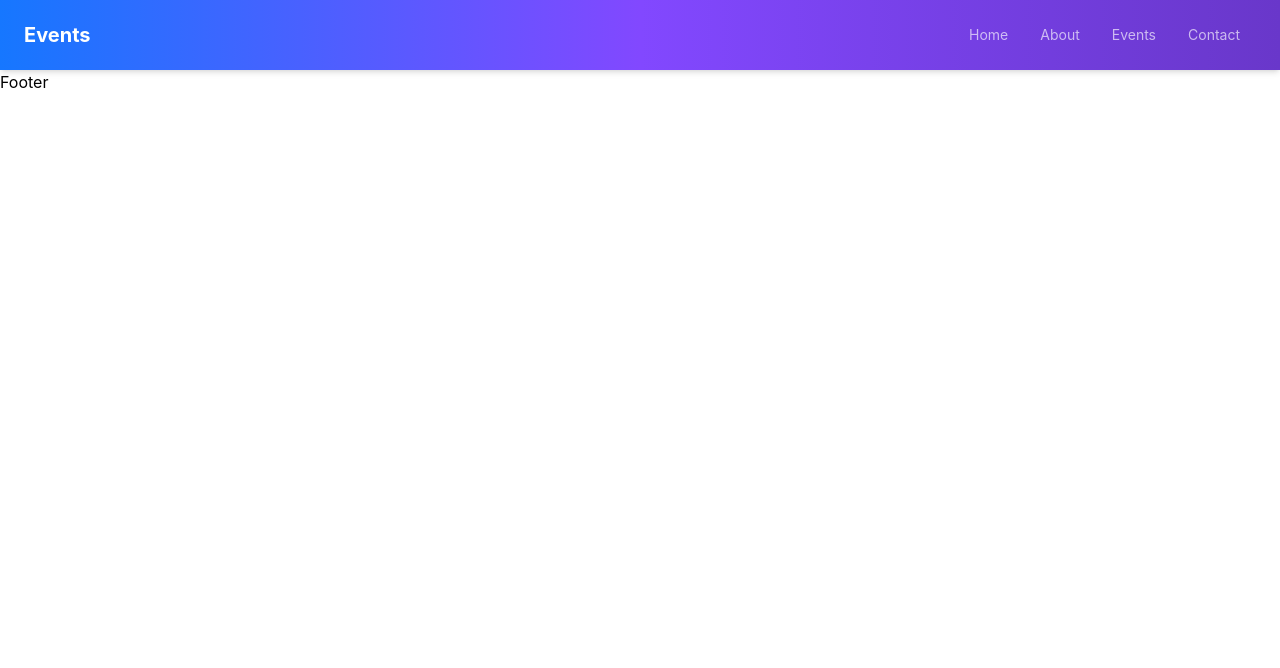
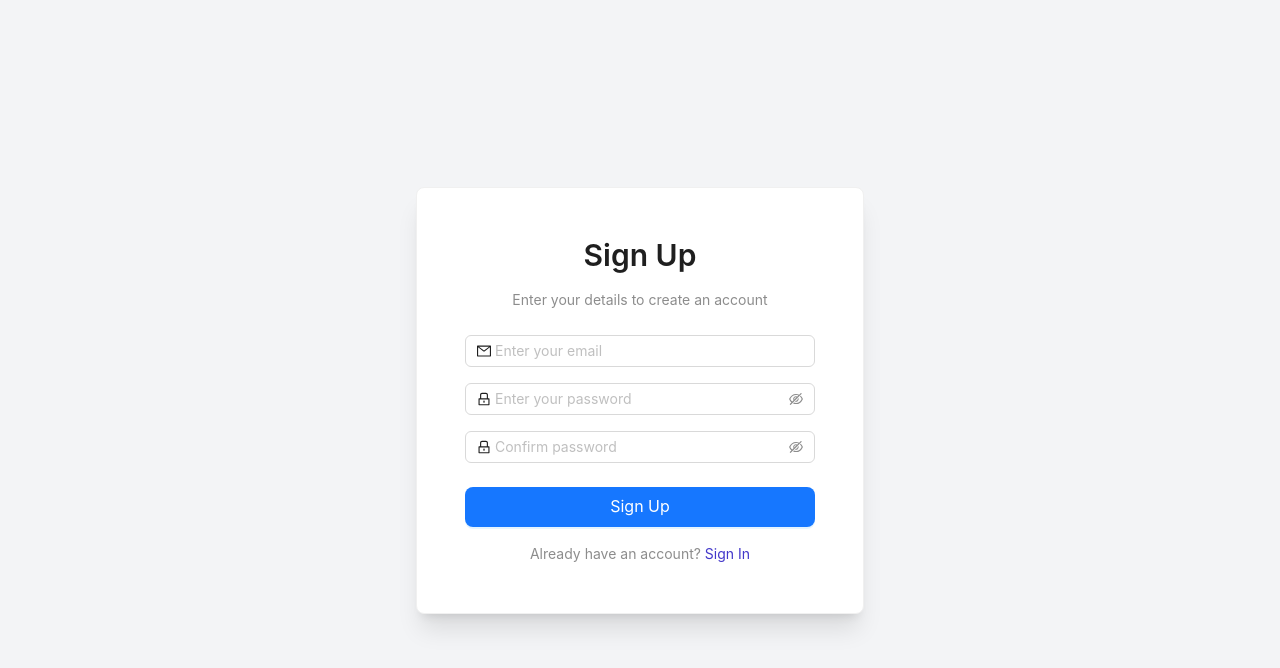
Before and after one commit to UchithmaSenevirathne/Event-Booking-System, a React (Create React App) app in the folder frontend/: page /signup in a window 1280 px wide. Shown: the top 668 px of the page. Built offline with nearby package versions, Linux system fonts and the light colour scheme.

Commit message:
frontend authentication completed

```diff
--- a/frontend/package.json
+++ b/frontend/package.json
@@ -17,6 +17,7 @@
     "react-dom": "^19.1.0",
     "react-router-dom": "^7.5.1",
     "react-scripts": "5.0.1",
+    "react-toastify": "^11.0.5",
     "typescript": "^4.9.5",
     "web-vitals": "^2.1.4"
   },
--- a/frontend/src/App.tsx
+++ b/frontend/src/App.tsx
@@ -2,12 +2,33 @@ import React from 'react';
 import logo from './logo.svg';
 import './App.css';
 import WebLayout from './pages/website/WebLayout';
+import { Routes, Route } from 'react-router-dom';
+import Login from './pages/login';
+import SignUp from './pages/register';
 
 function App() {
   return (
-    <div>
-      <WebLayout/>
-    </div>
+      <Routes>
+        {/* Public Routes */}
+        <Route path="/" element={<WebLayout/>}/>
+        <Route
+          path="/login"
+          element={<Login/>}
+        />
+        <Route
+          path="/signup"
+          element={<SignUp/>}
+        />
+
+        {/* Protected Routes - Layout wraps around these routes */}
+        {/* <Route path="/layout/*" element={<Layout />}>
+          <Route index element={<Dashboard />} />
+          <Route path="home" element={<Dashboard />} />
+          <Route path="orders" element={<Orders />} />
+          <Route path="profile" element={<Profile />} />
+          <Route path="items" element={<Items />} />
+        </Route> */}
+      </Routes>
   );
 }
 
--- /dev/null
+++ b/frontend/src/pages/dashboard/admin_dashboard/admin_event.tsx
@@ -0,0 +1,7 @@
+import React from 'react'
+
+export default function admin_event() {
+  return (
+    <div>admin_event</div>
+  )
+}
--- /dev/null
+++ b/frontend/src/pages/dashboard/user_dashboard/user_event.tsx
@@ -0,0 +1,7 @@
+import React from 'react'
+
+export default function user_event() {
+  return (
+    <div>user_event</div>
+  )
+}
--- /dev/null
+++ b/frontend/src/pages/login.tsx
@@ -0,0 +1,95 @@
+// src/pages/Login.tsx
+
+import React, { useState } from "react";
+import { Input, Button, Card, Typography } from "antd";
+import { LockOutlined, MailOutlined, EyeTwoTone, EyeInvisibleOutlined } from "@ant-design/icons";
+import axios from "axios";
+import { toast, ToastContainer } from "react-toastify";
+import "react-toastify/dist/ReactToastify.css";
+
+const { Title, Text } = Typography;
+
+const Login: React.FC = () => {
+  const [formData, setFormData] = useState({ email: "", password: "" });
+
+  const handleChange = (e: React.ChangeEvent<HTMLInputElement>) => {
+    setFormData({ ...formData, [e.target.name]: e.target.value });
+  };
+
+  const handleLogin = async () => {
+    if (!formData.email || !formData.password) {
+      toast.error("Please fill in all fields");
+      return;
+    }
+
+    try {
+      const response = await axios.post("http://localhost:8080/events/backend/user/authenticate", {
+        email: formData.email,
+        password: formData.password
+      });
+
+      if (response.status === 201) {
+        const { token, role, email } = response.data.content;
+        toast.success("Login successful!");
+
+        // Optionally store token
+        localStorage.setItem("authToken", token);
+        localStorage.setItem("userEmail", email);
+        localStorage.setItem("userRole", role);
+
+        // Redirect based on role
+        if (role === "ADMIN") {
+          window.location.href = "/admin_event";
+        } else {
+          window.location.href = "/user_event";
+        }
+      }
+    } catch (error: any) {
+      if (error.response?.status === 401) {
+        toast.error("Invalid credentials!");
+      } else {
+        toast.error("Login failed. Please try again.");
+      }
+    }
+  };
+
+  return (
+    <div className="flex items-center justify-center min-h-screen bg-gray-100">
+      <ToastContainer />
+      <Card className="w-full max-w-md p-6 shadow-xl">
+        <Title level={2} className="text-center text-indigo-700">Sign In</Title>
+        <Text type="secondary" className="block mb-6 text-center">Welcome back! Please login to your account.</Text>
+
+        <Input
+          name="email"
+          placeholder="Enter your email"
+          prefix={<MailOutlined />}
+          className="mb-4"
+          value={formData.email}
+          onChange={handleChange}
+        />
+
+        <Input.Password
+          name="password"
+          placeholder="Enter your password"
+          prefix={<LockOutlined />}
+          iconRender={(visible) => visible ? <EyeTwoTone /> : <EyeInvisibleOutlined />}
+          className="mb-6"
+          value={formData.password}
+          onChange={handleChange}
+        />
+
+        <Button type="primary" block size="large" onClick={handleLogin}>
+          Sign In
+        </Button>
+
+        <div className="mt-4 text-center">
+          <Text type="secondary">Don't have an account? </Text>
+          <a href="/signup" className="text-indigo-700">Sign Up</a>
+        </div>
+      </Card>
+    </div>
+  );
+};
+
+export default Login;
--- /dev/null
+++ b/frontend/src/pages/register.tsx
@@ -0,0 +1,112 @@
+// src/pages/SignUp.tsx
+
+import React, { useState } from "react";
+import { Input, Button, Card, Typography } from "antd";
+import { EyeInvisibleOutlined, EyeTwoTone, MailOutlined, LockOutlined } from "@ant-design/icons";
+import { toast, ToastContainer } from "react-toastify";
+import axios from "axios";
+import "react-toastify/dist/ReactToastify.css";
+
+const { Title, Text } = Typography;
+
+const SignUp: React.FC = () => {
+  const [formData, setFormData] = useState({
+    email: "",
+    password: "",
+    confirmPassword: ""
+  });
+
+  const handleChange = (e: React.ChangeEvent<HTMLInputElement>) => {
+    setFormData({ ...formData, [e.target.name]: e.target.value });
+  };
+
+  const validateForm = () => {
+    const { email, password, confirmPassword } = formData;
+    if (!email || !password || !confirmPassword) {
+      toast.error("All fields are required");
+      return false;
+    }
+    if (password.length < 6) {
+      toast.error("Password must be at least 6 characters");
+      return false;
+    }
+    if (password !== confirmPassword) {
+      toast.error("Passwords do not match");
+      return false;
+    }
+    return true;
+  };
+
+  const handleSubmit = async () => {
+    if (!validateForm()) return;
+
+    try {
+      const response = await axios.post("http://localhost:8080/events/backend/user/register", {
+        email: formData.email,
+        password: formData.password,
+        role: "USER"
+      });
+
+      if (response.status === 201) {
+        toast.success("Registration successful!");
+        setFormData({ email: "", password: "", confirmPassword: "" });
+      }
+    } catch (error: any) {
+      if (error.response?.status === 406) {
+        toast.error("Email already used!");
+      } else {
+        toast.error("Something went wrong!");
+      }
+    }
+  };
+
+  return (
+    <div className="flex items-center justify-center min-h-screen bg-gray-100">
+      <ToastContainer />
+      <Card className="w-full max-w-md p-6 shadow-xl">
+        <Title level={2} className="text-center text-indigo-700">Sign Up</Title>
+        <Text type="secondary" className="block mb-6 text-center">Enter your details to create an account</Text>
+
+        <Input
+          name="email"
+          placeholder="Enter your email"
+          prefix={<MailOutlined />}
+          className="mb-4"
+          value={formData.email}
+          onChange={handleChange}
+        />
+
+        <Input.Password
+          name="password"
+          placeholder="Enter your password"
+          prefix={<LockOutlined />}
+          iconRender={(visible) => visible ? <EyeTwoTone /> : <EyeInvisibleOutlined />}
+          className="mb-4"
+          value={formData.password}
+          onChange={handleChange}
+        />
+
+        <Input.Password
+          name="confirmPassword"
+          placeholder="Confirm password"
+          prefix={<LockOutlined />}
+          iconRender={(visible) => visible ? <EyeTwoTone /> : <EyeInvisibleOutlined />}
+          className="mb-6"
+          value={formData.confirmPassword}
+          onChange={handleChange}
+        />
+
+        <Button type="primary" block size="large" onClick={handleSubmit}>
+          Sign Up
+        </Button>
+
+        <div className="mt-4 text-center">
+          <Text type="secondary">Already have an account? </Text>
+          <a href="/login" className="text-indigo-700">Sign In</a>
+        </div>
+      </Card>
+    </div>
+  );
+};
+
+export default SignUp;
--- a/frontend/src/pages/website/Home.tsx
+++ b/frontend/src/pages/website/Home.tsx
@@ -5,6 +5,7 @@ import h2 from "../../assets/h2.jpg";
 import h3 from "../../assets/h3.jpg";
 import h4 from "../../assets/h4.jpg";
 import { Button } from "antd";
+import { NavLink } from "react-router-dom";
 
 // export default function Home() {
 //   return (
@@ -89,7 +90,7 @@ export default function Home() {
               Book Now
             </Button>
             <Button type="default" size="large">
-              Sign In
+              <NavLink className='text-white hover:no-underline' to='/login'>Sign In</NavLink>
             </Button>
           </div>
         </div>
```
Also changed, not shown: 1 other file (tests, documents, lock files or other folders).
